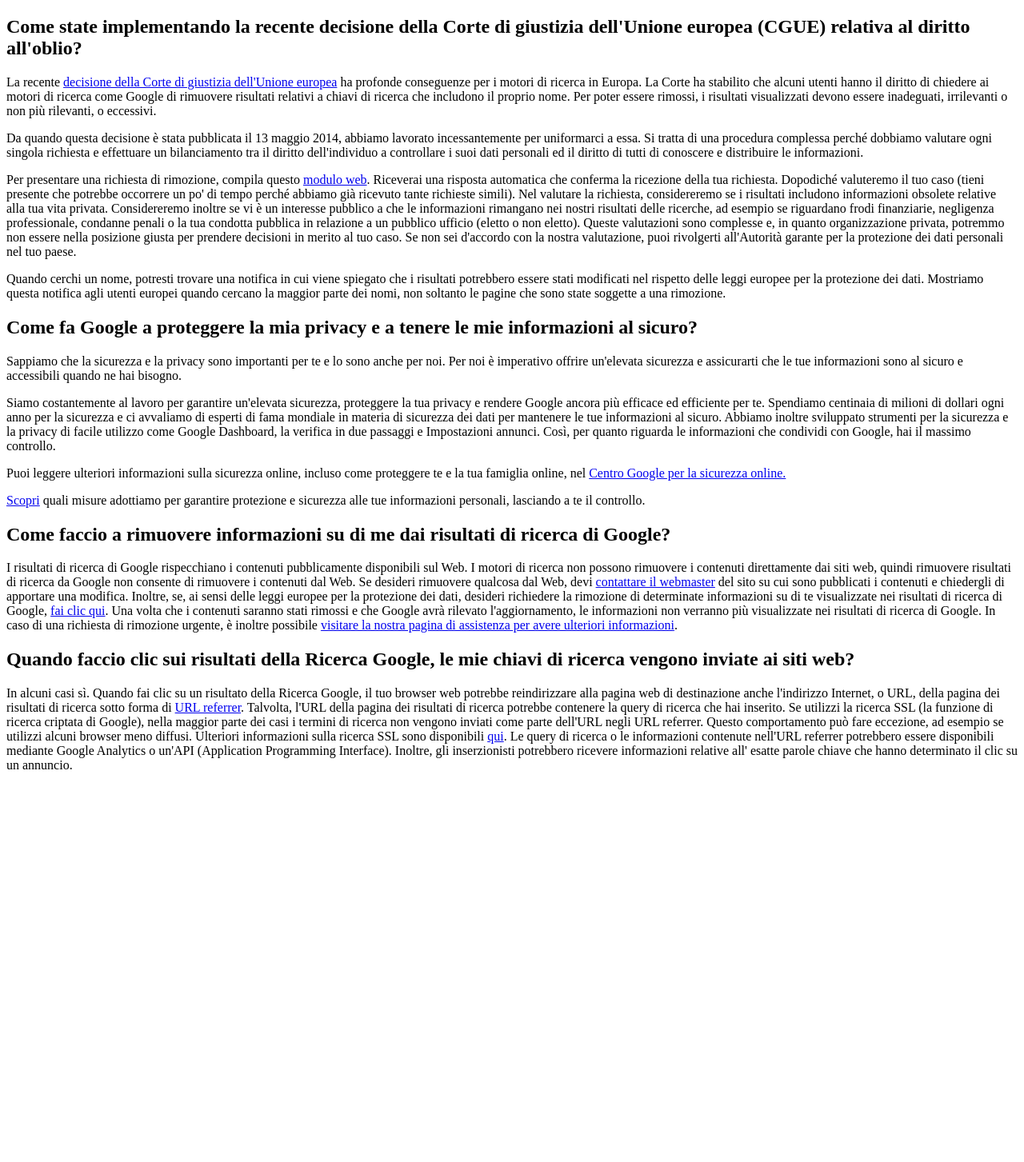
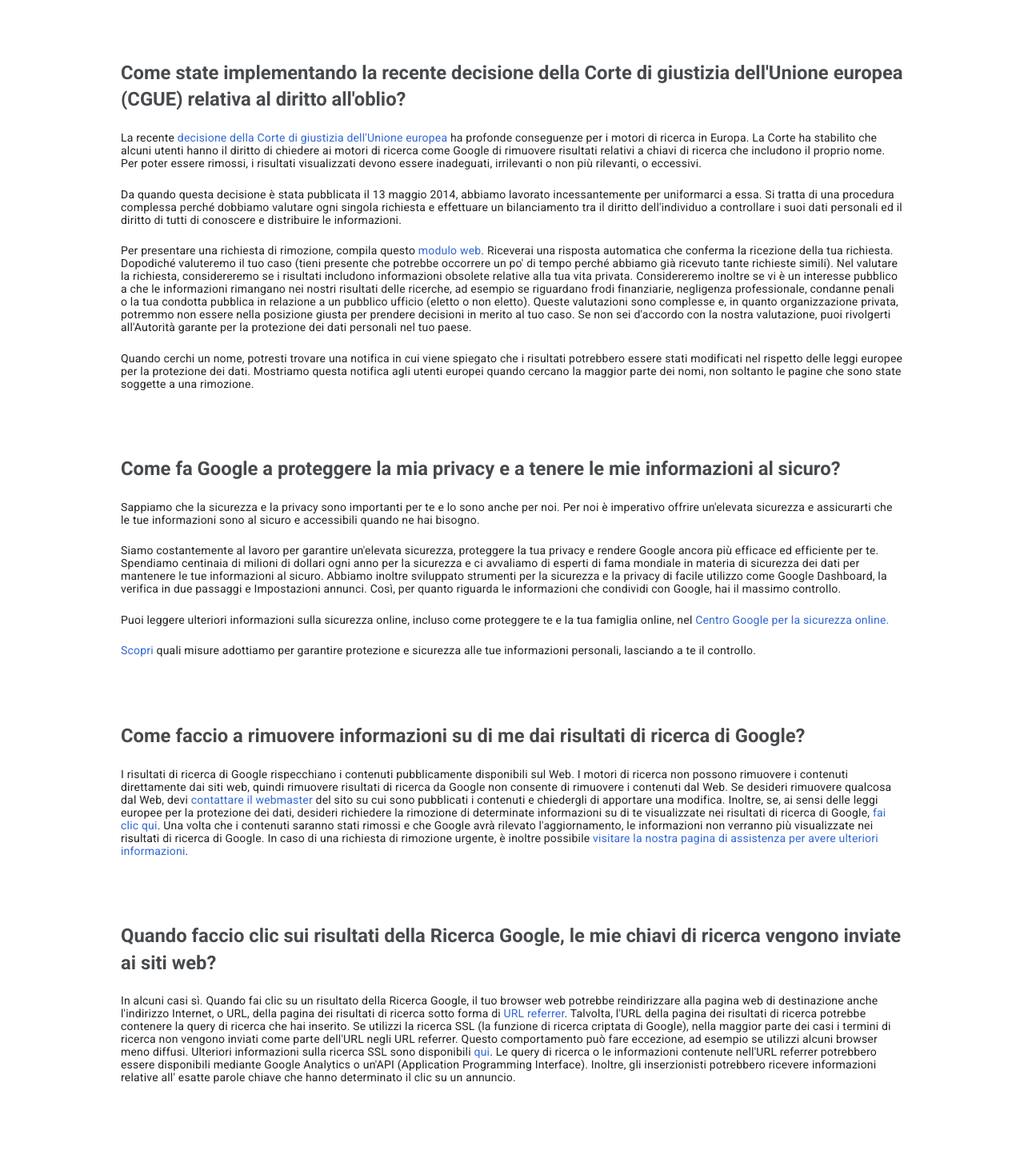
Before and after one commit to DaoudMoussa/php-google-faq, a PHP site: page / in a window 1280 px wide. Shown: the whole page at 80% size. Before the commit the page ends 962 px from the top, so only its background shows below. Run offline with PHP 8.4, Linux system fonts and the light colour scheme.

Commit message:
Aggiunto stile al main

```diff
--- a/index.php
+++ b/index.php
@@ -40,18 +40,28 @@ $faqs = [
 <html lang="en" dir="ltr">
     <head>
         <meta charset="utf-8">
-        <title></title>
+        <title>Domande frequenti</title>
+        <link rel="preconnect" href="https://fonts.gstatic.com">
+        <link href="https://fonts.googleapis.com/css2?family=Roboto:wght@400;700&display=swap" rel="stylesheet">
+        <link rel="stylesheet" href="public/app.css">
+
     </head>
     <body>
+        <div class="container">
+            <div class="questions">
                 <?php
                 foreach ($faqs as $value) {?>
+                    <div class="question">
                         <h2><?php echo $value['question'] ?></h2>
                         <div>
                             <?php foreach ($value['answer'] as $paragraph) { ?>
                                 <p><?php echo $paragraph ?></p> <?php
                             } ?>
+                        </div>
                     </div> <?php
                 }
                 ?>
+            </div>
+        </div>
     </body>
 </html>
--- a/public/app.css
+++ b/public/app.css
@@ -0,0 +1,42 @@
+* {
+  padding: 0;
+  margin: 0;
+  box-sizing: border-box;
+}
+
+body {
+  font-family: "Roboto", sans-serif;
+  font-size: 14px;
+  color: rgba(0, 0, 0, 0.87);
+}
+
+.container {
+  max-width: 978px;
+  margin: 0 auto;
+}
+
+.questions {
+  padding: 45px 0;
+}
+
+.questions .question {
+  padding: 30px 0;
+}
+
+.questions .question h2 {
+  color: #474a4d;
+  font-size: 23.8px;
+  line-height: 1.4;
+  margin-bottom: 22.5px;
+}
+
+.questions .question p {
+  margin-bottom: 22.5px;
+  letter-spacing: 0.2px;
+}
+
+.questions .question p a,
+.questions .question p a:visited {
+  text-decoration: none;
+  color: #3367d6;
+}
--- a/src/app.scss
+++ b/src/app.scss
@@ -0,0 +1,5 @@
+@import "partials/variables";
+@import "partials/common";
+@import "partials/content";
+
+// @import "partials/";
--- /dev/null
+++ b/src/partials/_common.scss
@@ -0,0 +1,16 @@
+* {
+    padding: 0;
+    margin: 0;
+    box-sizing: border-box;
+}
+
+body {
+    font-family:$fontFamily, sans-serif;
+    font-size: $fontSize;
+    color: $mainTextColor;
+}
+
+.container {
+    max-width: 978px;
+    margin: 0 auto;
+}
--- /dev/null
+++ b/src/partials/_content.scss
@@ -0,0 +1,23 @@
+.questions {
+    padding: $spacing * 3  0;
+
+    .question {
+        padding: $spacing * 2 0;
+
+        h2 {
+            color: darken($secondaryTextColor, 10%);
+            font-size: $fontSize * 1.7;
+            line-height: 1.4;
+            margin-bottom: $spacing * 1.5;
+        }
+        p {
+            margin-bottom: $spacing * 1.5;
+            letter-spacing: 0.2px;
+
+            a, a:visited {
+                text-decoration: none;
+                color: $secondaryColor;
+            }
+        }
+    }
+}
--- /dev/null
+++ b/src/partials/_variables.scss
@@ -0,0 +1,8 @@
+$fontSize: 14px;
+$fontFamily: 'Roboto';
+
+$spacing: 15px;
+
+$mainTextColor: rgba(0, 0, 0, 0.87);
+$secondaryTextColor: #5f6368;
+$secondaryColor: #3367d6;
```
Also changed, not shown: src/partials/_footer.scss (added), src/partials/_header.scss (added). Lines whose indentation alone changed are shown as unchanged.
